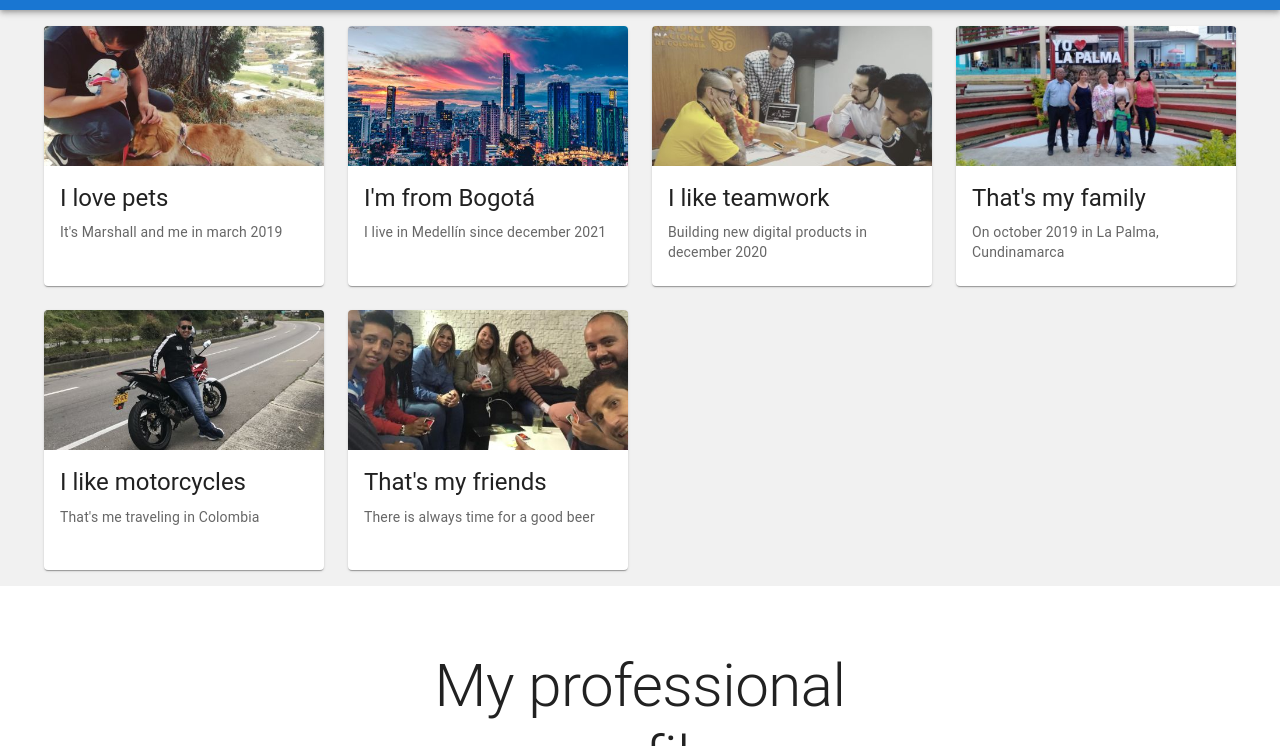
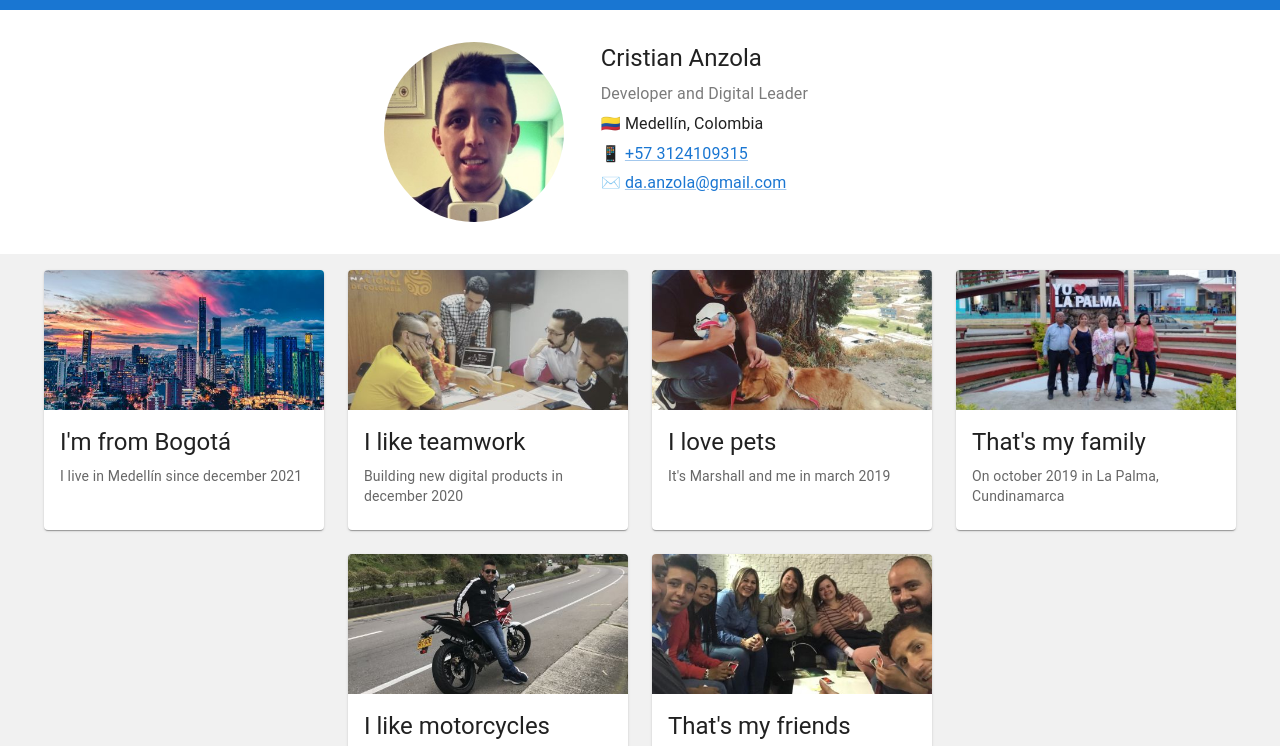
Before and after one commit to crisdev2/crisblog, a Gatsby site: page / in a window 1280 px wide. Shown: the part 54-800 px from the top of the page. Built offline with nearby package versions, Linux system fonts and the light colour scheme; Gatsby itself is replaced by a stand-in of ours.

Commit message:
Added basic information

```diff
--- a/src/pages/index.tsx
+++ b/src/pages/index.tsx
@@ -4,6 +4,7 @@ import { AppBar, Avatar, Box, Button, CardActions, CardContent, CardMedia, creat
 import MenuIcon from '@mui/icons-material/Menu'
 import { Container } from '@mui/system'
 import MeIcon from '../images/me.jpg'
+import Me2Icon from '../images/me2.jpg'
 import DogImage from '../images/dog.jpg'
 import CityImage from '../images/bogota.jpg'
 import TeamImage from '../images/radio.jpg'
@@ -12,14 +13,11 @@ import MotoImage from '../images/moto.jpg'
 import FriendsImage from '../images/friends.jpg'
 import Logo from '../images/logo.svg'
 import GlobalStyles from "@mui/material/GlobalStyles";
+import PersonIcon from '@mui/icons-material/Person';
+import Link from '@mui/material/Link';
 
 
 const likesList = [
-  {
-    title: "I love pets",
-    description: "It's Marshall and me in march 2019",
-    image: DogImage
-  },
   {
     title: "I'm from Bogotá",
     description: "I live in Medellín since december 2021",
@@ -29,6 +27,11 @@ const likesList = [
     title: "I like teamwork",
     description: "Building new digital products in december 2020",
     image: TeamImage
+  },
+  {
+    title: "I love pets",
+    description: "It's Marshall and me in march 2019",
+    image: DogImage
   },
   {
     title: "That's my family",
@@ -74,9 +77,35 @@ const IndexPage = () => {
           <Button color="inherit">Login</Button>
         </Toolbar>
       </AppBar>
+      <Box component="main" style={{ background: "#fff", padding: "32px 20px" }}>
+        <Container maxWidth="sm">
+          <Grid container spacing={2}>
+            <Grid item xs={12} sm={5}>
+              <Avatar alt="Cristian Anzola" src={Me2Icon} sx={{ width: 180, height: 180, margin: 'auto' }} />
+            </Grid>
+            <Grid item xs={12} sm={7}>
+              <Typography gutterBottom variant="h5" component="h1">
+                Cristian Anzola
+              </Typography>
+              <Typography component="p" color="#7b7b7b" gutterBottom>
+                Developer and Digital Leader
+              </Typography>
+              <Typography component="p" gutterBottom>
+                🇨🇴 Medellín, Colombia
+              </Typography>
+              <Typography component="p" gutterBottom>
+                📱 <Link href="tel:+573124109315">+57 3124109315</Link>
+              </Typography>
+              <Typography component="p" gutterBottom>
+                ✉️ <Link href="mailto:da.anzola@gmail.com">da.anzola@gmail.com</Link>
+              </Typography>
+            </Grid>
+          </Grid>
+        </Container>
+      </Box>
       <Box component="main" style={{ padding: "16px 20px" }}>
         <Container maxWidth="xl">
-          <Grid container spacing={3}>
+          <Grid container spacing={3} justifyContent="center">
             {likesList.map((item, index) => (
               <Grid item key={index} xs={12} sm={6} md={4} lg={3} xl={2}>
                 <Card style={{ minHeight: 260 }}>
@@ -104,7 +133,7 @@ const IndexPage = () => {
         <Container maxWidth="sm">
           <Hidden only="xs">
             <Typography component="h1" variant="h2" align="center" gutterBottom>
-              My professional profile
+              About me
             </Typography>
           </Hidden>
           <Hidden only={['sm', 'md', 'lg', 'xl']}>
```
Also changed, not shown: src/images/me2.jpg (added).
